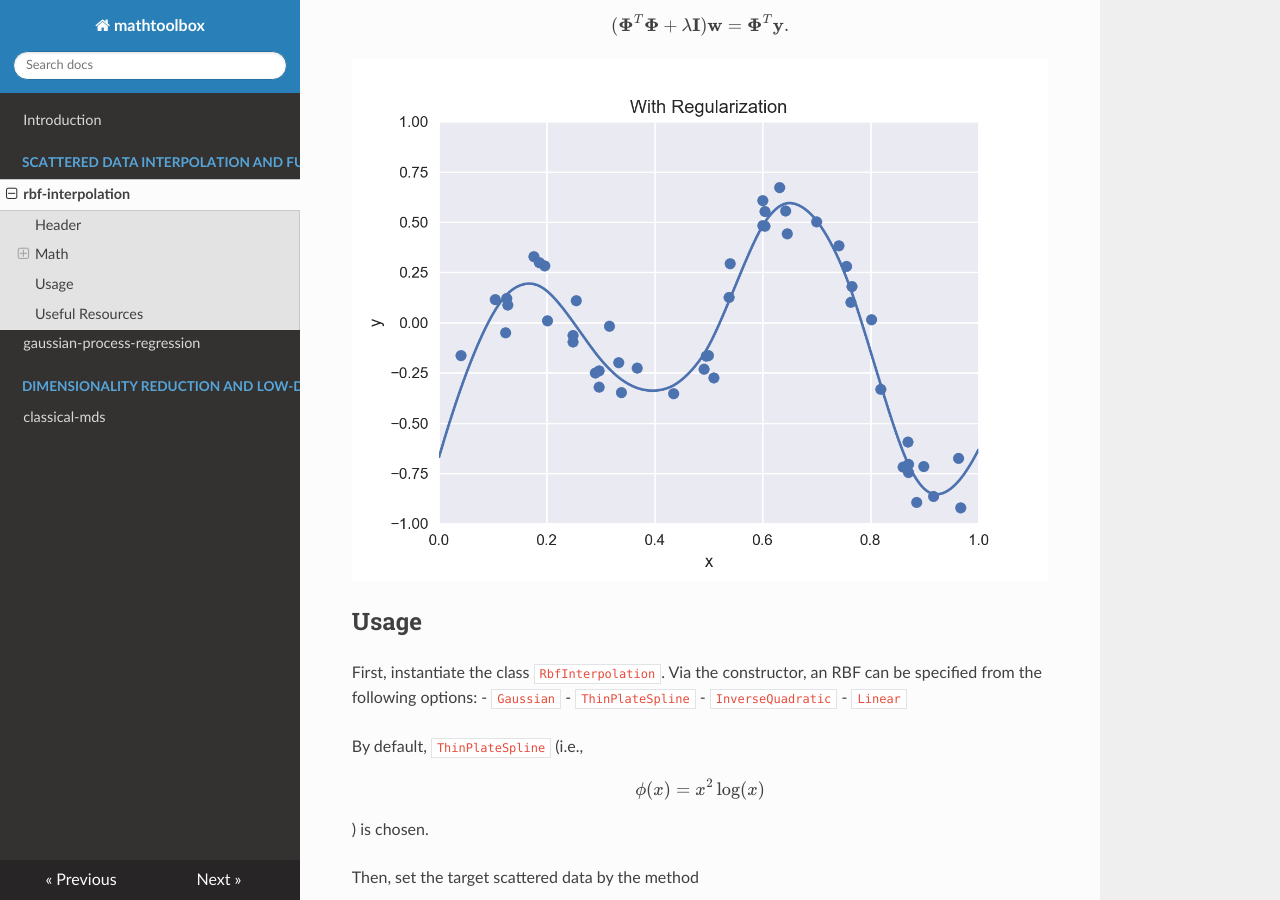
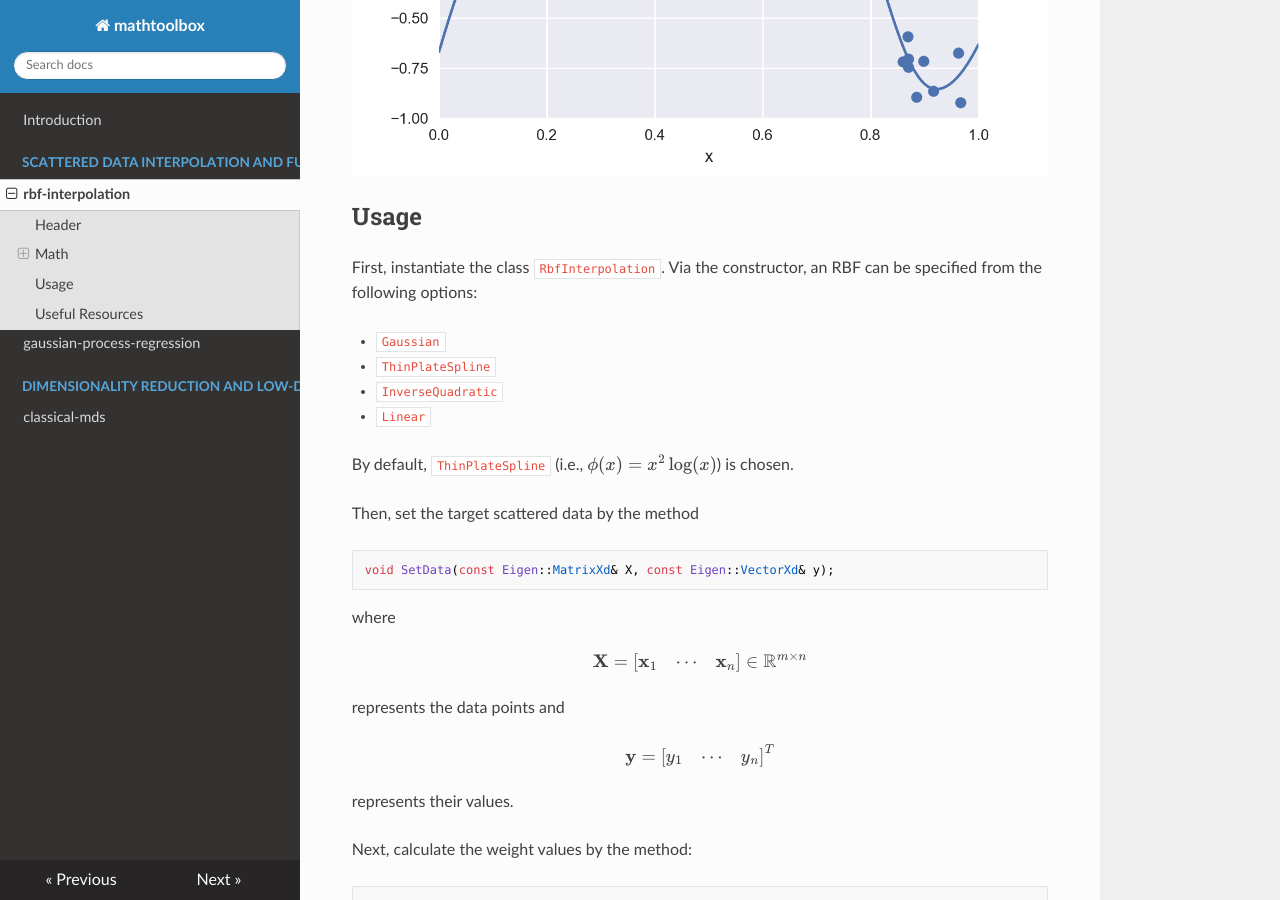
Before and after one commit to yuki-koyama/mathtoolbox, an MkDocs documentation site: the page built from docs/rbf-interpolation.md, in a window 1280 px wide and 900 px high, scrolled down 3253 px. Built offline with MkDocs 1.6.1, drawn with Linux system fonts in a browser that asks for light colours; nearby versions of some CDN libraries; formulas are drawn with MathJax 3; old or Windows-style settings are respelled for this version of MkDocs.

````diff
--- a/docs/rbf-interpolation.md
+++ b/docs/rbf-interpolation.md
@@ -18,13 +18,13 @@ $$
 \{ (\mathbf{x}_i, y_i) \}_{i = 1, \ldots, n},
 $$
 
-this technique calculates an interpolated value $$ y $$ for a specified point $$ \mathbf{x} $$ by
+this technique calculates an interpolated value $ y $ for a specified point $ \mathbf{x} $ by
 
 $$
 y = f(\mathbf{x}) = \sum_{i = 1}^{n} w_{i} \phi( \| \mathbf{x} - \mathbf{x}_{i} \|),
 $$
 
-where $$ \phi(\cdot) $$ is a user-selected RBF and $$ w_1, \cdots, w_n $$ are weights that are calculated in pre-computation.
+where $ \phi(\cdot) $ is a user-selected RBF and $ w_1, \cdots, w_n $ are weights that are calculated in pre-computation.
 
 ![](rbf-interpolation/simple-interpolation.png)
 
@@ -53,7 +53,7 @@ $$
 \phi_{i, j} = \phi(\| \mathbf{x}_i - \mathbf{x}_j \|).
 $$
 
-The following linear system is solved for $$ \mathbf{w} $$:
+The following linear system is solved for $ \mathbf{w} $:
 
 $$
 \mathbf{\Phi} \mathbf{w} = \mathbf{y}.
@@ -73,7 +73,7 @@ $$
 \min_{\mathbf{w}} \left\{ \| \mathbf{\Phi} \mathbf{w} - \mathbf{y} \|^2 + \lambda \| \mathbf{w} \|^2 \right\}.
 $$
 
-The derivative of this objective function with respect to $$ \mathbf{w} $$ is
+The derivative of this objective function with respect to $ \mathbf{w} $ is
 
 $$
 \begin{eqnarray*}
@@ -95,12 +95,13 @@ $$
 ## Usage
 
 First, instantiate the class `RbfInterpolation`. Via the constructor, an RBF can be specified from the following options:
+
 - `Gaussian`
 - `ThinPlateSpline`
 - `InverseQuadratic`
 - `Linear`
 
-By default, `ThinPlateSpline` (i.e., $$ \phi(x) = x^2 \log(x) $$) is chosen.
+By default, `ThinPlateSpline` (i.e., $ \phi(x) = x^2 \log(x) $) is chosen.
 
 Then, set the target scattered data by the method
 ```
@@ -134,5 +135,3 @@ double GetValue(const Eigen::VectorXd& x) const;
 ## Useful Resources
 
 - Ken Anjyo, J. P. Lewis, and Frédéric Pighin. 2014. Scattered data interpolation for computer graphics. In ACM SIGGRAPH 2014 Courses (SIGGRAPH '14). ACM, New York, NY, USA, Article 27, 69 pages. DOI: <https://doi.org/10.1145/2614028.2615425>
-
-<script src="https://cdn.mathjax.org/mathjax/latest/MathJax.js?config=TeX-AMS-MML_HTMLorMML" type="text/javascript"></script>
````
Also changed, not shown: docs/classical-mds.md (+7 -9 lines), docs/gaussian-process-regression.md (+8 -10 lines).
